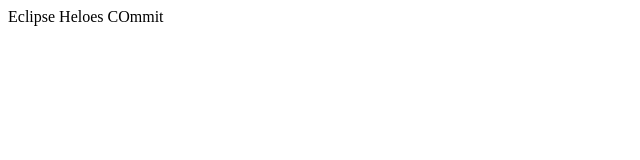
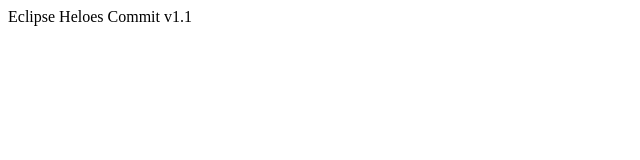
Before and after one commit to karimsoomro/eclipse-git, a plain HTML site: page eclipse-git/index.html in a window 1280 px wide. Shown: the full height of the page, 0-640 px from the left. Drawn offline with Linux system fonts and the light colour scheme.

Commit message:
Change-Id: I000000000000000000000000000000000000002 Testing 1.1
Change-Id: I12ca059ef2e457319fbfcc42e190b88ce6c3786a

```diff
--- a/eclipse-git/index.html
+++ b/eclipse-git/index.html
@@ -1,3 +1,3 @@
 <html>
-Eclipse Heloes COmmit
+Eclipse Heloes Commit v1.1
 </html>
```
